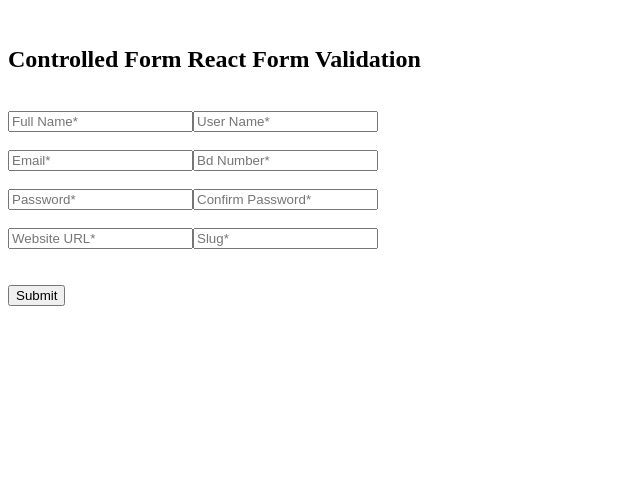
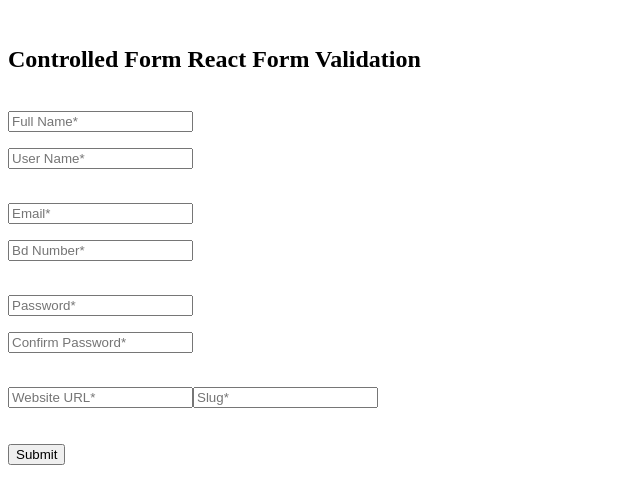
Before and after one commit to obaydullaa/form-validation, a React (Create React App) app: page / in a window 1280 px wide. Shown: the top 504 px of the page, without its empty margins (0-640 px from the left). Built offline with nearby package versions, Linux system fonts and the light colour scheme.

Commit message:
some error handeling fixed

```diff
--- a/src/ControlledForm.js
+++ b/src/ControlledForm.js
@@ -2,7 +2,7 @@ import React from 'react'
 import { useState } from 'react'
 
 export default function ControlledForm() {
-    const initialData  = {
+    const initialData = {
         fullName: '',
         userName: '',
         email: '',
@@ -13,7 +13,16 @@ export default function ControlledForm() {
         webUrl: '',
     }
 
-    const [userData, setUserData] = useState(initialData);
+    const [userData, setUserData] = useState(initialData)
+    const [errors, setErrors] = useState({
+        fullName: '',
+        userName: '',
+        email: '',
+        bdNumber: '',
+        password: '',
+        confirmPassword: ''
+    })
+    const [submitted, setSubmitted] = useState(false)
 
     const handleChange = (evt) => {
         // console.log(evt.target.name, evt.target.value)
@@ -21,12 +30,63 @@ export default function ControlledForm() {
             ...userData,
             [evt.target.name]: evt.target.value,
         })
+
+        setErrors({
+            ...errors,
+            [evt.target.name]: '',
+        })
     }
 
     const handleSubmit = (evt) => {
         evt.preventDefault()
+        const {fullName, userName, email, bdNumber, password, confirmPassword } = userData;
+
+        const userError = {
+            fullName: '',
+            userName: '',
+            email: '',
+            bdNumber: '',
+            password: '',
+            confirmPassword: '',
+        }
+
+        let isError = false;
+
+        if(fullName === ''){
+                isError = true;
+                userError.fullName = 'Full Name is Required';
+            }
+
+        if(userName === ''){
+                isError = true;
+                userError.userName = 'User Name is Required'
+            }
+
+
+        if(email === '' ){
+                isError = true;
+                userError.email = 'Email is Required and must be valid'
+            }
+
+        if(bdNumber === ''){
+                isError = true;
+                userError.bdNumber = 'Number is Required'
+            }
+
+        if(password === '' && !password.strongRegex){
+                isError = true;
+                userError.password = 'Password is Required'
+            }
+        if(confirmPassword === ''){
+                isError = true;
+                userError.confirmPassword = 'Confirm Password is Required'
+            }
+            setErrors(userError)
+
+        if(isError) return;
+        setSubmitted(true)
     }
-
+     console.log(submitted)
     const {
             fullName,
             userName,
@@ -37,21 +97,26 @@ export default function ControlledForm() {
             webSlug,
             webUrl
         } = userData;
+
   return (
     <div className='container' style={{width: 600, margin:'50pz auto'}}>
 
      <h2>Controlled Form React Form Validation</h2>
+     {submitted && (<h2>Form Submit Successfully</h2>)}
      <br/>
-
-        <form onSubmit={handleSubmit}>
+    {!submitted && (<form onSubmit={handleSubmit}>
             <div>
-                <input type="text"
+               <div>
+               <input type="text"
                     placeholder='Full Name*'
                     name='fullName'
                     id='fullName'
                     value={fullName}
                     onChange={handleChange}
                 />
+               </div>
+                <p style={{color: 'red'}}>{errors.fullName}</p>
+                <div>
                 <input type="text"
                     placeholder='User Name*'
                     name='userName'
@@ -59,6 +124,8 @@ export default function ControlledForm() {
                     value={userName}
                     onChange={handleChange}
                 />
+                </div>
+                <p style={{color: 'red'}}>{errors.userName}</p>
             </div>
             <br/>
 
@@ -70,6 +137,7 @@ export default function ControlledForm() {
                     value={email}
                     onChange={handleChange}
                 />
+                <p style={{color: 'red'}}>{errors.email}</p>
                 <input type="number"
                     placeholder='Bd Number*'
                     name='bdNumber'
@@ -77,6 +145,7 @@ export default function ControlledForm() {
                     value={bdNumber}
                     onChange={handleChange}
                 />
+                <p style={{color: 'red'}}>{errors.bdNumber}</p>
             </div>
             <br/>
 
@@ -88,6 +157,7 @@ export default function ControlledForm() {
                     value={password}
                     onChange={handleChange}
                 />
+                <p style={{color: 'red'}}>{errors.password}</p>
                 <input type="password"
                     placeholder='Confirm Password*'
                     name='confirmPassword'
@@ -95,6 +165,7 @@ export default function ControlledForm() {
                     value={confirmPassword}
                     onChange={handleChange}
                 />
+                <p style={{color: 'red'}}>{errors.confirmPassword}</p>
             </div>
             <br/>
 
@@ -106,6 +177,7 @@ export default function ControlledForm() {
                     value={webUrl}
                     onChange={handleChange}
                 />
+                {/* <p style={{color: 'red'}}>{errors.webUrl}</p> */}
                 <input type="text"
                     placeholder='Slug*'
                     name='webSlug'
@@ -113,12 +185,12 @@ export default function ControlledForm() {
                     value={webSlug}
                     onChange={handleChange}
                 />
+                {/* <p style={{color: 'red'}}>{errors.webSlug}</p> */}
             </div>
             <br/>
             <br/>
             <button type='submit' value='submit'>Submit</button>
-        </form>
-
+        </form>)}
     </div>
   )
 }
--- a/src/index.css
+++ b/src/index.css
@@ -1,13 +1,3 @@
-body {
-  margin: 0;
-  font-family: -apple-system, BlinkMacSystemFont, 'Segoe UI', 'Roboto', 'Oxygen',
-    'Ubuntu', 'Cantarell', 'Fira Sans', 'Droid Sans', 'Helvetica Neue',
-    sans-serif;
-  -webkit-font-smoothing: antialiased;
-  -moz-osx-font-smoothing: grayscale;
+input {
+  width: 50%;
 }
-
-code {
-  font-family: source-code-pro, Menlo, Monaco, Consolas, 'Courier New',
-    monospace;
-}
```
